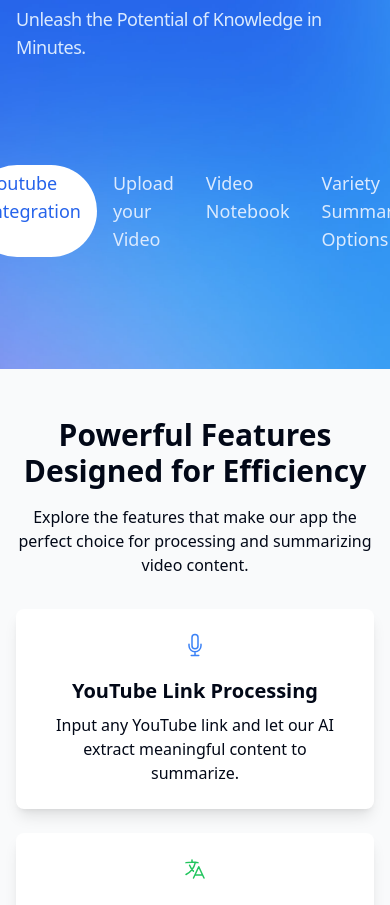
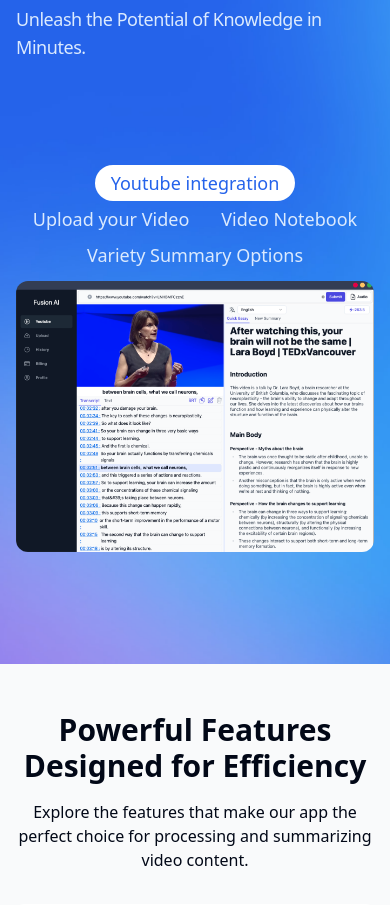
Before and after one commit to chintochau/Video-Summarizer, a React (Vite) app in the folder client/: page / in a window 390 px wide. Shown: the part 820-1725 px from the top of the page. Built offline with nearby package versions, Linux system fonts and the light colour scheme; no server answers; a web font is replaced by a local one; what @ffmpeg/ffmpeg would draw is missing.

Commit message:
update homepage ui

```diff
--- a/client/src/components/home/HowItWorks.jsx
+++ b/client/src/components/home/HowItWorks.jsx
@@ -80,10 +80,10 @@ const HowItWorks = () => {
         </div>
 
         <div
-          className="mt-16 gap-y-2 pt-10 sm:gap-y-6 md:mt-20 lg:pt-0 flex "
+          className="mt-16 gap-y-2 pt-10 sm:gap-y-6 md:mt-20 lg:pt-0 flex flex-col lg:flex-row"
         >
 
-          <div className='flex lg:flex-col w-full lg:w-1/3 justify-center lg:py-24 '>
+          <div className='flex flex-wrap lg:flex-col w-full lg:w-1/3 justify-center lg:py-24 '>
             {
               features.map((feature, featureIndex) => (
                 <div key={featureIndex} className={cn(
@@ -114,8 +114,8 @@ const HowItWorks = () => {
             }
           </div>
 
-          <div className='hidden lg:block '>
-            <img src={features[selectedIndex].image} alt="" className='absolute h-full rounded-xl' loading='lazy'/>
+          <div className='lg:block '>
+            <img src={features[selectedIndex].image} alt="" className='lg:absolute h-full rounded-xl' loading='lazy'/>
           </div>
 
         </div>
```
